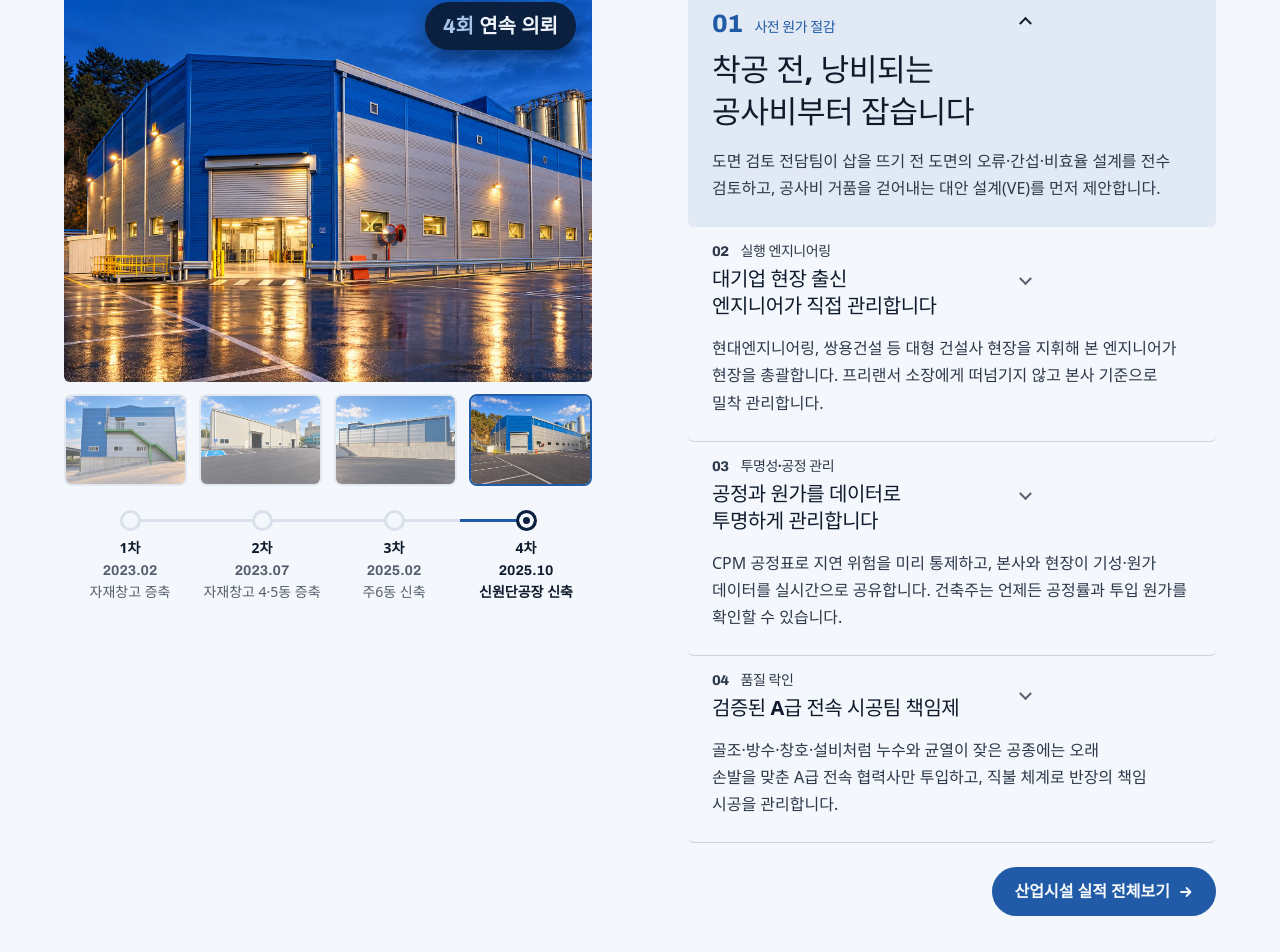
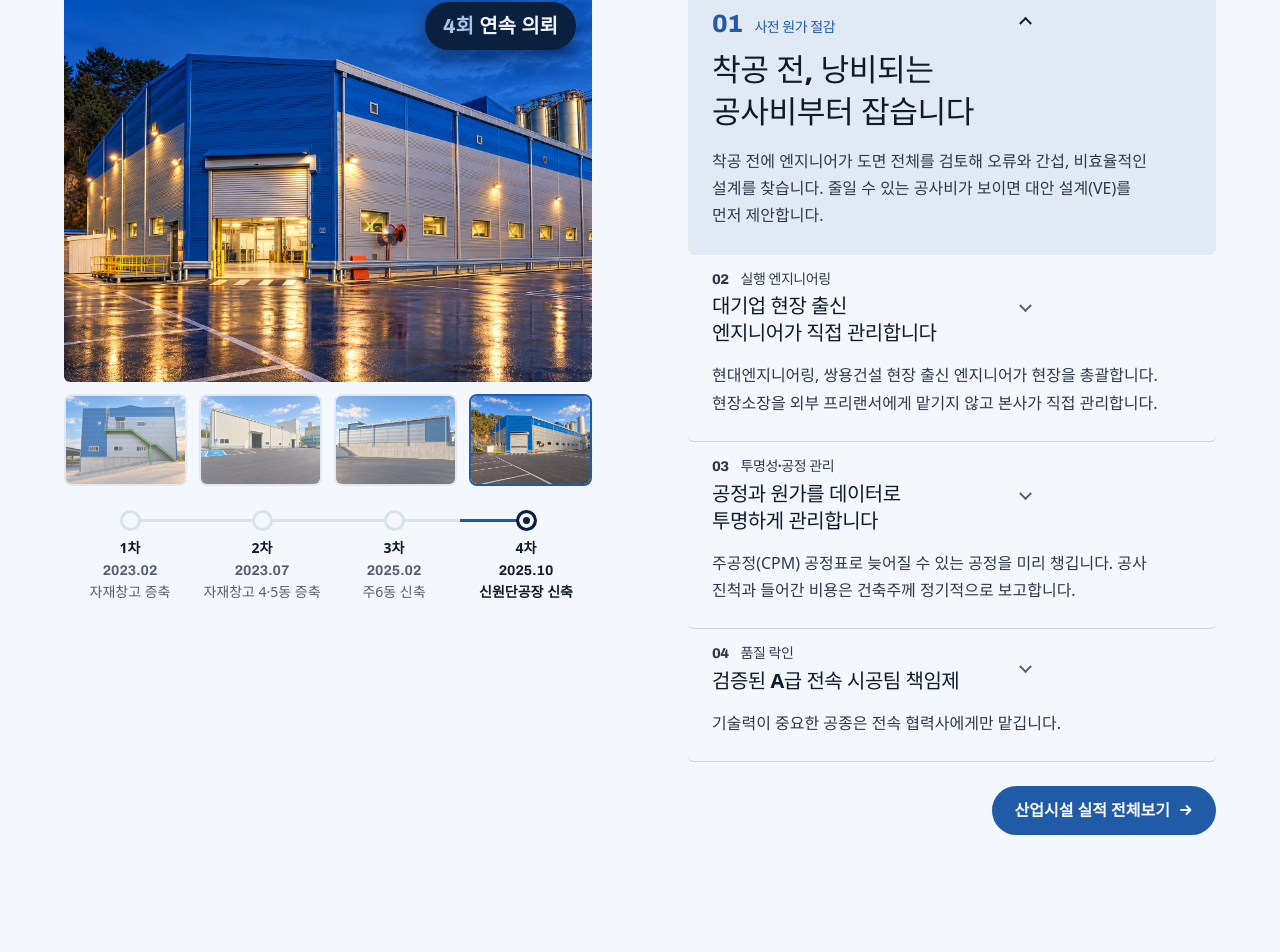
Before and after one commit to dltjslqs/injeong-demo, a Next.js app: page / in a window 1280 px wide. Shown: the part 3280-4232 px from the top of the page. Built offline with nearby package versions, Linux system fonts and the light colour scheme; a web font is replaced by a local one.

Commit message:
홈 「네 차례 연속」 카드 ①~④ 문구 수정: 비유·과장 줄이고 사실 위주로
Co-Authored-By: Claude Opus 5.5 <noreply@anthropic.com>

```diff
--- a/src/components/sites/injeong/Case.tsx
+++ b/src/components/sites/injeong/Case.tsx
@@ -10,22 +10,22 @@ const reasons = [
   {
     label: "사전 원가 절감",
     title: "착공 전, 낭비되는 공사비부터 잡습니다",
-    desc: "도면 검토 전담팀이 삽을 뜨기 전 도면의 오류·간섭·비효율 설계를 전수 검토하고, 공사비 거품을 걷어내는 대안 설계(VE)를 먼저 제안합니다.",
+    desc: "착공 전에 엔지니어가 도면 전체를 검토해 오류와 간섭, 비효율적인 설계를 찾습니다. 줄일 수 있는 공사비가 보이면 대안 설계(VE)를 먼저 제안합니다.",
   },
   {
     label: "실행 엔지니어링",
     title: "대기업 현장 출신 엔지니어가 직접 관리합니다",
-    desc: "현대엔지니어링, 쌍용건설 등 대형 건설사 현장을 지휘해 본 엔지니어가 현장을 총괄합니다. 프리랜서 소장에게 떠넘기지 않고 본사 기준으로 밀착 관리합니다.",
+    desc: "현대엔지니어링, 쌍용건설 현장 출신 엔지니어가 현장을 총괄합니다. 현장소장을 외부 프리랜서에게 맡기지 않고 본사가 직접 관리합니다.",
   },
   {
     label: "투명성·공정 관리",
     title: "공정과 원가를 데이터로 투명하게 관리합니다",
-    desc: "CPM 공정표로 지연 위험을 미리 통제하고, 본사와 현장이 기성·원가 데이터를 실시간으로 공유합니다. 건축주는 언제든 공정률과 투입 원가를 확인할 수 있습니다.",
+    desc: "주공정(CPM) 공정표로 늦어질 수 있는 공정을 미리 챙깁니다. 공사 진척과 들어간 비용은 건축주께 정기적으로 보고합니다.",
   },
   {
     label: "품질 락인",
     title: "검증된 A급 전속 시공팀 책임제",
-    desc: "골조·방수·창호·설비처럼 누수와 균열이 잦은 공종에는 오래 손발을 맞춘 A급 전속 협력사만 투입하고, 직불 체계로 반장의 책임 시공을 관리합니다.",
+    desc: "기술력이 중요한 공종은 전속 협력사에게만 맡깁니다.",
   },
 ];
 
```
